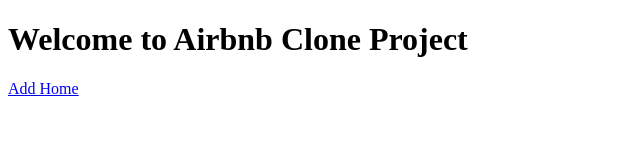
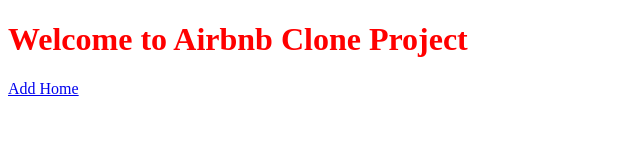
Before and after one commit to mustaphabhatti/Nodejs-FirstNode-Learning, a website: page Chapter11_airbnb_tailwind/views/home.html in a window 1280 px wide. Shown: the whole page, without its empty margins (0-640 px from the left). Drawn offline with Linux system fonts and the light colour scheme.

Commit message:
Chapter 11 - Tailwind - Serving Files - Public Folder

```diff
--- /dev/null
+++ b/Chapter11_airbnb_tailwind/public/home.css
@@ -0,0 +1,3 @@
+h1 {
+    color: red;
+}
--- a/Chapter11_airbnb_tailwind/views/home.html
+++ b/Chapter11_airbnb_tailwind/views/home.html
@@ -4,6 +4,7 @@
     <meta charset="UTF-8">
     <meta name="viewport" content="width=device-width, initial-scale=1.0">
     <title>airbnb Home</title>
+    <link rel="stylesheet" href="/home.css">
 </head>
 <body>
 <header>
```
